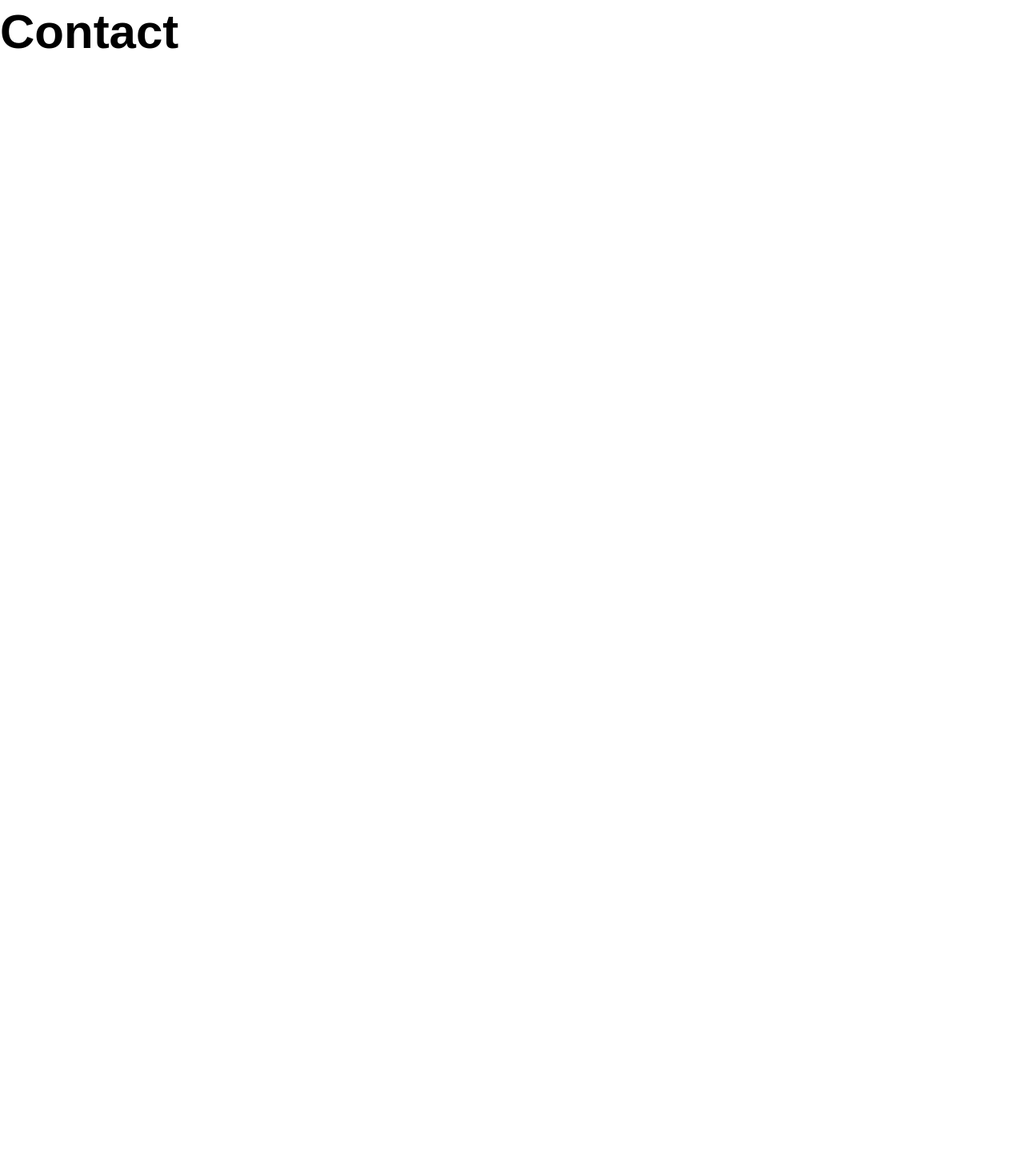
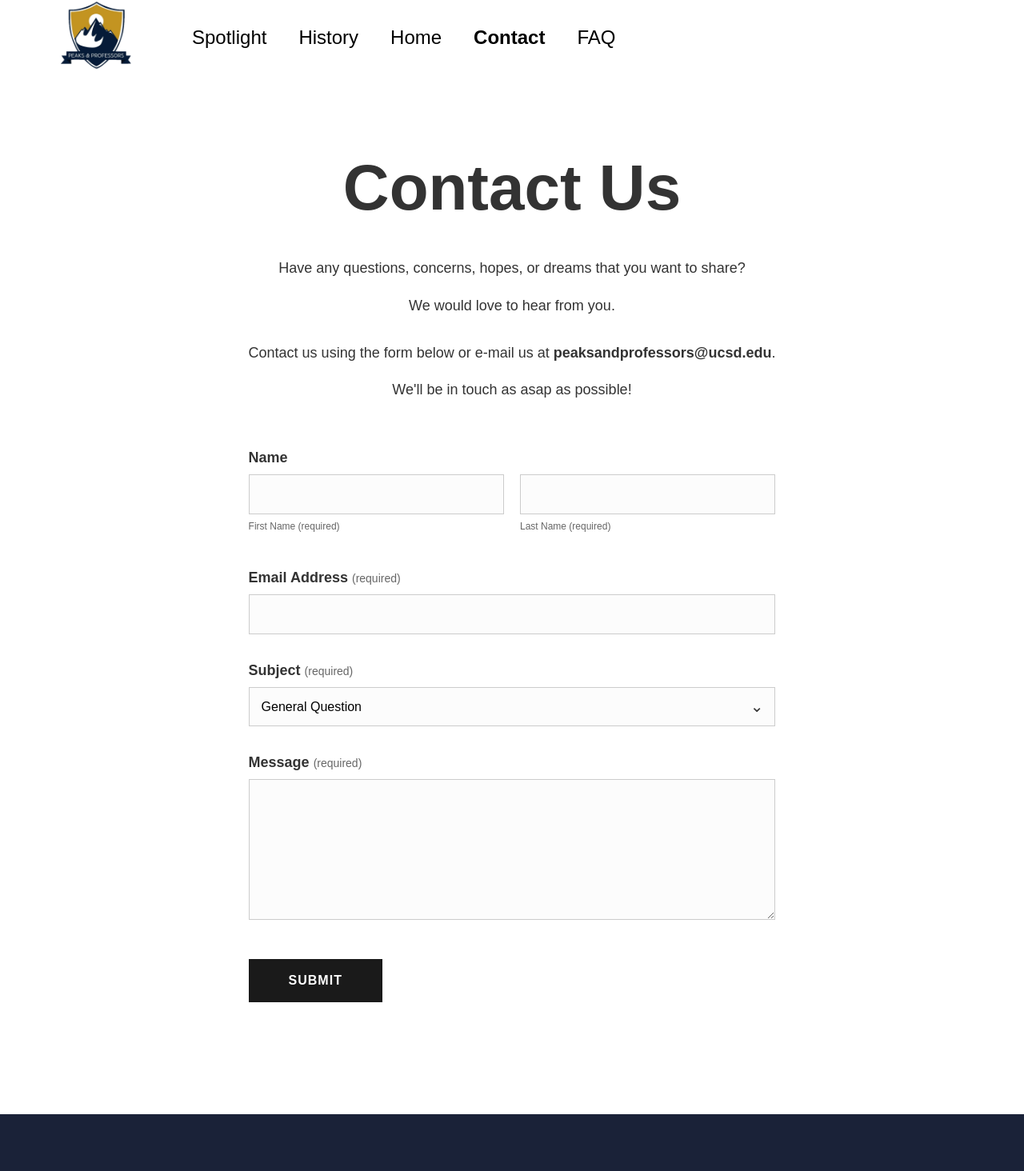
Before and after one commit to SharmaNishant11/PeaksAndProfessorsUCSD, a React (Vite) app in the folder frontend/: page /contact in a window 1280 px wide. Shown: the part 35-1499 px from the top of the page at 80% size. Before the commit the page ends 800 px from the top, so only its background shows below. Built offline with nearby package versions, Linux system fonts and the light colour scheme.

Commit message:
Updated Contact Page

```diff
--- a/frontend/src/pages/contact.tsx
+++ b/frontend/src/pages/contact.tsx
@@ -1,9 +1,165 @@
-import React from 'react'
+import React, { useState, useRef } from 'react';
+import { Link } from 'react-router-dom';
+import logo from '../assets/logo.png';
+import emailjs from '@emailjs/browser';
 
 export default function ContactPage() {
+  const form = useRef<HTMLFormElement>(null);
+
+  // Logic states
+  const [submitted, setSubmitted] = useState(false);
+  const [isSent, setIsSent] = useState(false);
+
+  // Input states to track typing and clear errors
+  const [firstName, setFirstName] = useState('');
+  const [lastName, setLastName] = useState('');
+  const [email, setEmail] = useState('');
+  const [message, setMessage] = useState('');
+
+  const handleSubmit = (e: React.FormEvent) => {
+    e.preventDefault();
+    setSubmitted(true);
+
+    // Only proceed if all required fields are filled
+    if (firstName && lastName && email && message) {
+      emailjs.sendForm(
+        'YOUR_SERVICE_ID',    // Replace with your EmailJS Service ID
+        'YOUR_TEMPLATE_ID',   // Replace with your EmailJS Template ID
+        form.current!,
+        'YOUR_PUBLIC_KEY'     // Replace with your EmailJS Public Key
+      )
+      .then(() => {
+        setIsSent(true);
+      })
+      .catch((err) => {
+        console.error('Email failed to send:', err);
+      });
+    }
+  };
+
+  // SUCCESS SCREEN
+  if (isSent) {
+    return (
+      <div style={{ fontFamily: 'Arial, sans-serif', textAlign: 'center', padding: '100px 20px' }}>
+        <img src={logo} alt="Logo" style={{ width: '150px', marginBottom: '40px' }} />
+        <h1 style={{ fontSize: '60px', fontWeight: '900' }}>Thank you!</h1>
+        <p style={{ fontSize: '24px' }}>Expect to hear from us soon.</p>
+        <Link to="/" style={{ color: '#1a2238', fontWeight: 'bold', marginTop: '20px', display: 'inline-block' }}>Back to Home</Link>
+      </div>
+    );
+  }
+
   return (
-    <div>
-      <h1>Contact</h1>
+    <div style={{ fontFamily: 'Arial, sans-serif', color: '#333', minHeight: '100vh', display: 'flex', flexDirection: 'column' }}>
+
+      {/* HEADER SECTION */}
+      <header style={{ padding: '20px 60px', display: 'flex', alignItems: 'center', backgroundColor: '#fff' }}>
+        <Link to="/">
+          <img src={logo} alt="Logo" style={{ width: '120px', height: 'auto', marginRight: '60px' }} />
+        </Link>
+        <nav style={{ display: 'flex', gap: '40px', fontSize: '24px' }}>
+          <Link to="/spotlight" style={navLinkStyle}>Spotlight</Link>
+          <Link to="/history" style={navLinkStyle}>History</Link>
+          <Link to="/" style={navLinkStyle}>Home</Link>
+          <Link to="/contact" style={{ ...navLinkStyle, fontWeight: 'bold' }}>Contact</Link>
+          <Link to="/faq" style={navLinkStyle}>FAQ</Link>
+        </nav>
+      </header>
+
+      <main style={{ textAlign: 'center', padding: '60px 20px', maxWidth: '800px', margin: '0 auto', flex: 1 }}>
+        <h1 style={{ fontSize: '80px', fontWeight: '900', margin: '0 0 40px 0' }}>Contact Us</h1>
+
+        <div style={{ marginBottom: '60px', lineHeight: '1.6', fontSize: '18px' }}>
+          <p>Have any questions, concerns, hopes, or dreams that you want to share?</p>
+          <p>We would love to hear from you.</p>
+          <p style={{ marginTop: '30px' }}>Contact us using the form below or e-mail us at <strong>peaksandprofessors@ucsd.edu</strong>.</p>
+          <p>We'll be in touch as asap as possible!</p>
+        </div>
+
+        {/* ERROR BANNER */}
+        {submitted && (!firstName || !lastName || !email || !message) && (
+          <div style={errorBannerStyle}>
+            ⓘ Form submission failed. Review the following information: Name, Email Address, and Message.
+          </div>
+        )}
+
+        <form ref={form} onSubmit={handleSubmit} style={{ textAlign: 'left', display: 'grid', gap: '35px' }}>
+
+          {/* NAME ROW */}
+          <div>
+            <label style={mainLabelStyle}>Name</label>
+            <div style={{ display: 'flex', gap: '20px', marginTop: '10px' }}>
+              <div style={{ flex: 1 }}>
+                {submitted && !firstName && <div style={inlineErrorStyle}>ⓘ First Name is required.</div>}
+                <input name="first_name" type="text" value={firstName} onChange={(e) => setFirstName(e.target.value)}
+                  style={submitted && !firstName ? errorInputBoxStyle : inputBoxStyle} />
+                <p style={subLabelStyle}>First Name (required)</p>
+              </div>
+              <div style={{ flex: 1 }}>
+                {submitted && !lastName && <div style={inlineErrorStyle}>ⓘ Last Name is required.</div>}
+                <input name="last_name" type="text" value={lastName} onChange={(e) => setLastName(e.target.value)}
+                  style={submitted && !lastName ? errorInputBoxStyle : inputBoxStyle} />
+                <p style={subLabelStyle}>Last Name (required)</p>
+              </div>
+            </div>
+          </div>
+
+          {/* EMAIL ROW */}
+          <div>
+            <label style={mainLabelStyle}>Email Address <span style={requiredSpan}>(required)</span></label>
+            {submitted && !email && <div style={inlineErrorStyle}>ⓘ Email Address is required.</div>}
+            <input name="user_email" type="email" value={email} onChange={(e) => setEmail(e.target.value)}
+              style={submitted && !email ? { ...errorInputBoxStyle, width: '100%' } : { ...inputBoxStyle, width: '100%', marginTop: '10px' }} />
+          </div>
+
+          {/* SUBJECT ROW */}
+          <div>
+            <label style={mainLabelStyle}>Subject <span style={requiredSpan}>(required)</span></label>
+            <div style={{ position: 'relative', marginTop: '10px' }}>
+              <select name="subject" style={{ ...inputBoxStyle, width: '100%', appearance: 'none' }}>
+                <option value="General Question">General Question</option>
+                <option value="Trip">Your Trip - Concerns, Cancellations, or Other</option>
+                <option value="Feedback">Feedback - Your Trip, Trip Lead, Website, or Other</option>
+                <option value="Suggestion">Suggestion - Peak or Professor</option>
+                <option value="Other">Other</option>
+              </select>
+              <div style={arrowStyle}>⌄</div>
+            </div>
+          </div>
+
+          {/* MESSAGE ROW */}
+          <div>
+            <label style={mainLabelStyle}>Message <span style={requiredSpan}>(required)</span></label>
+            {submitted && !message && <div style={inlineErrorStyle}>ⓘ Message is required.</div>}
+            <textarea name="message" rows={8} value={message} onChange={(e) => setMessage(e.target.value)}
+              style={submitted && !message ? { ...errorInputBoxStyle, width: '100%' } : { ...inputBoxStyle, width: '100%', marginTop: '10px' }} />
+          </div>
+
+          <button type="submit" style={submitButtonStyle}>SUBMIT</button>
+        </form>
+      </main>
+
+      {/* FOOTER SECTION */}
+      <footer style={{ backgroundColor: '#1a2238', color: 'white', padding: '70px 20px', textAlign: 'center', marginTop: '80px' }}>
+        <div style={{ display: 'flex', justifyContent: 'center', gap: '40px', fontWeight: 'bold', fontSize: '14px' }}>
+          <Link to="/history" style={footerLink}>ABOUT</Link>
+          <Link to="/faq" style={footerLink}>FAQ</Link>
+          <Link to="/contact" style={footerLink}>CONTACT US</Link>
+        </div>
+      </footer>
     </div>
-  )
+  );
 }
+
+// --- CSS STYLES ---
+const errorBannerStyle = { backgroundColor: '#c34a4a', color: 'white', padding: '15px', textAlign: 'left' as const, marginBottom: '30px', fontSize: '14px', fontWeight: 'bold' };
+const inlineErrorStyle = { backgroundColor: '#c34a4a', color: 'white', padding: '8px 12px', fontSize: '13px', marginBottom: '5px', display: 'inline-block' };
+const errorInputBoxStyle = { padding: '15px', border: '1px solid #c34a4a', backgroundColor: '#f9ebeb', fontSize: '16px', boxSizing: 'border-box' as const, width: '100%' };
+const navLinkStyle = { textDecoration: 'none', color: '#000' };
+const footerLink = { textDecoration: 'none', color: 'white' };
+const mainLabelStyle = { fontSize: '18px', fontWeight: '600' };
+const subLabelStyle = { fontSize: '12px', color: '#666', marginTop: '8px' };
+const requiredSpan = { fontSize: '14px', color: '#666', fontWeight: 'normal' };
+const inputBoxStyle = { padding: '15px', border: '1px solid #ccc', backgroundColor: '#fcfcfc', fontSize: '16px', boxSizing: 'border-box' as const, width: '100%' };
+const arrowStyle = { position: 'absolute' as const, right: '15px', top: '12px', fontSize: '20px', pointerEvents: 'none' as const, color: '#333' };
+const submitButtonStyle = { backgroundColor: '#1a1a1a', color: 'white', padding: '18px 50px', border: 'none', fontWeight: 'bold', fontSize: '16px', width: 'fit-content', cursor: 'pointer', marginTop: '10px', letterSpacing: '1px' };
```
